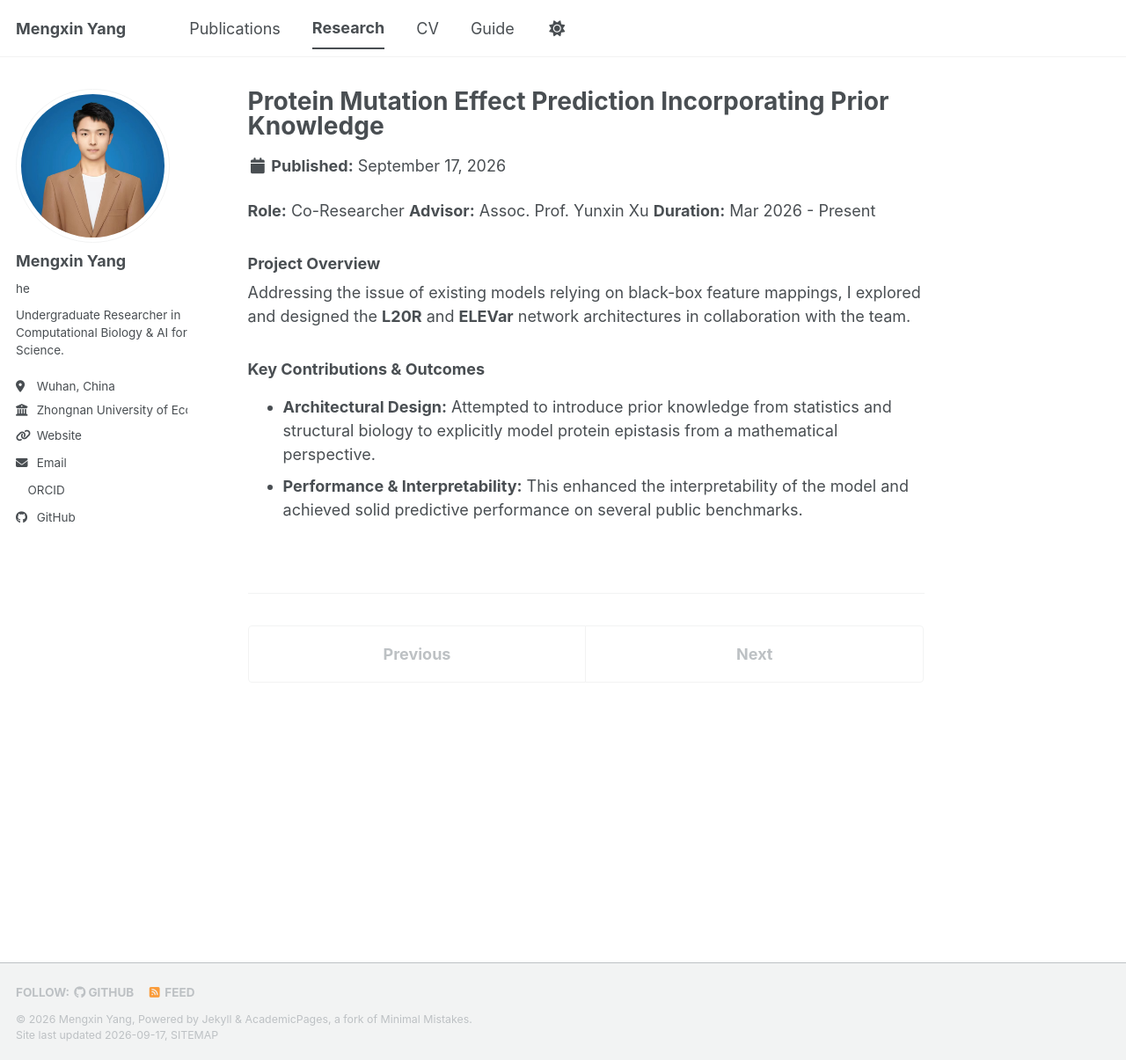
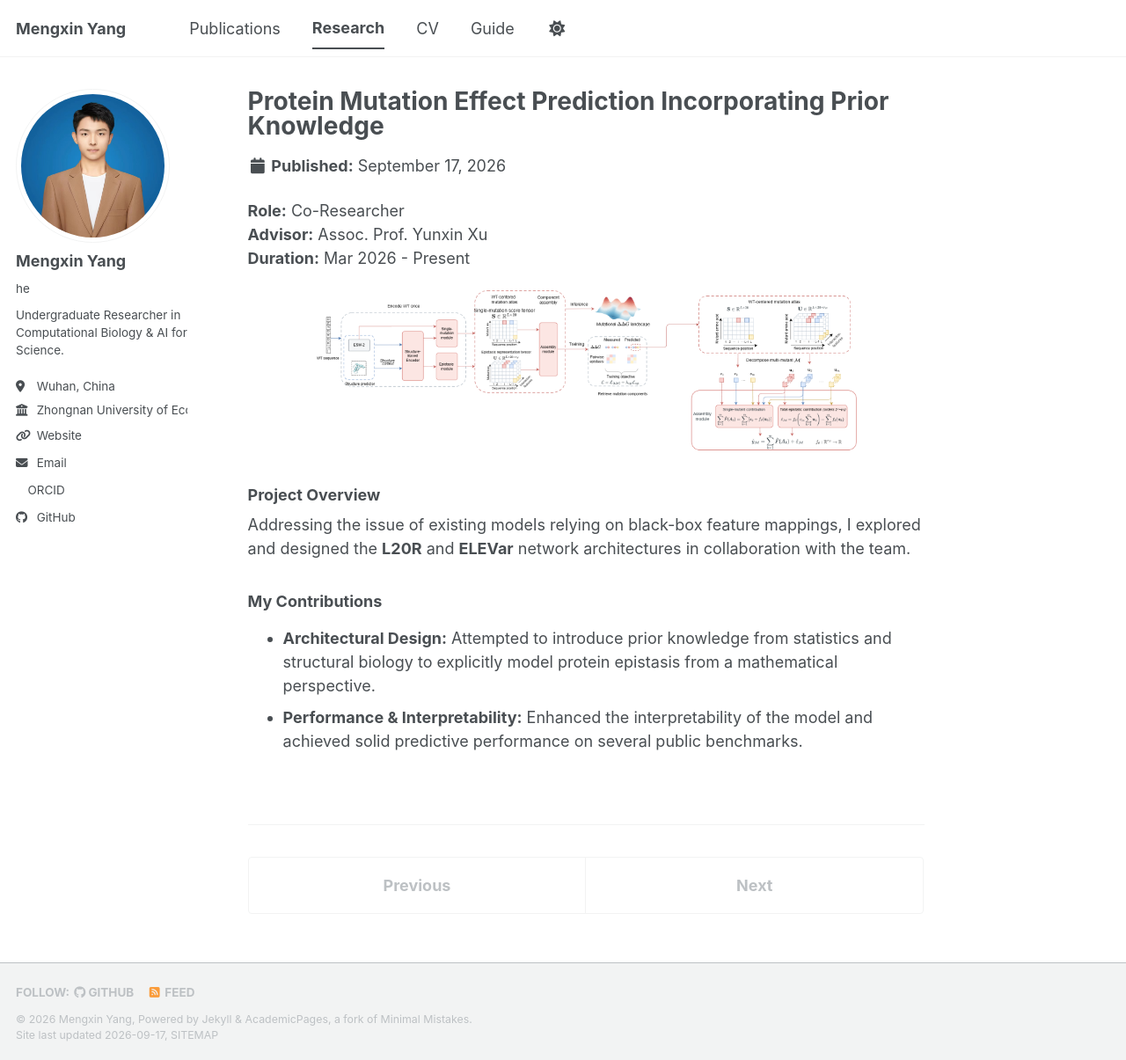
Before and after one commit to OMnZn/OMnZn.github.io, a Jekyll site: the page built from _portfolio/L20R.md, in a window 1280 px wide and 1205 px high. Shown: the whole window at 88% size. Built offline with Jekyll 4.4.1, drawn with Linux system fonts in a browser that asks for light colours; a style sheet for code colours, icons or effects is not loaded.

```diff
--- a/_portfolio/L20R.md
+++ b/_portfolio/L20R.md
@@ -1,6 +1,6 @@
 ---
 title: "Protein Mutation Effect Prediction Incorporating Prior Knowledge"
-excerpt: "Explored and designed the L20R and ELEVar network architectures to explicitly model protein epistasis.<br/><img src='/images/_portfolio/L20R.png'>"
+excerpt: "Explored and designed the L20R and ELEVar network architectures to explicitly model protein epistasis.<br/><img src='/images/L20R.png'>"
 collection: portfolio
 ---
 
@@ -8,9 +8,13 @@ collection: portfolio
 **Advisor:** Assoc. Prof. Yunxin Xu
 **Duration:** Mar 2026 - Present
 
+<div style="text-align: center;">
+    <img src='/images/L20R.png' alt='L20R Architecture' width='80%'>
+</div>
+
 ### Project Overview
 Addressing the issue of existing models relying on black-box feature mappings, I explored and designed the **L20R** and **ELEVar** network architectures in collaboration with the team.
 
-### Key Contributions & Outcomes
+### My Contributions
 * **Architectural Design:** Attempted to introduce prior knowledge from statistics and structural biology to explicitly model protein epistasis from a mathematical perspective.
-* **Performance & Interpretability:** This enhanced the interpretability of the model and achieved solid predictive performance on several public benchmarks.
+* **Performance & Interpretability:** Enhanced the interpretability of the model and achieved solid predictive performance on several public benchmarks.
```
Also changed, not shown: _pages/cv.md (+8 -0 lines), _portfolio/Mutcleaner.md (+6 -2 lines), _portfolio/TmFlow.md (+7 -3 lines), images/ELEVar.png (renamed from images/_portfolio/ELEVar.png), images/L20R.png (renamed from images/_portfolio/L20R.png), images/MutCleaner_overview.jpg (renamed from images/_portfolio/MutCleaner_overview.jpg), images/TmFlow.png (renamed from images/_portfolio/TmFlow.png).
